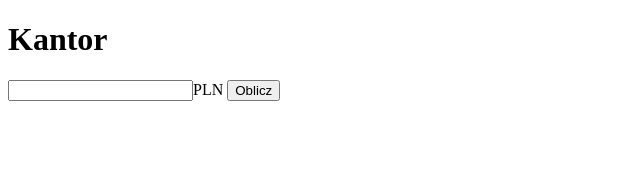
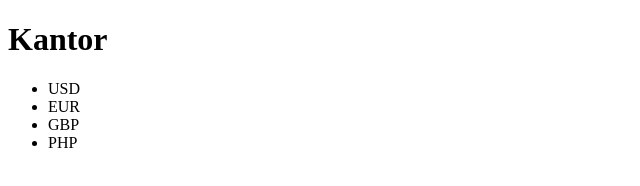
Before and after one commit to SoftwareDevelopmentAcademy/FrontEnd2GUP, a plain HTML site: page kantor/index.html in a window 1280 px wide. Shown: the whole page, without its empty margins (0-640 px from the left). Drawn offline with nearby package versions, Linux system fonts and the light colour scheme.

Commit message:
old kantor

```diff
--- a/kantor/index.html
+++ b/kantor/index.html
@@ -3,12 +3,13 @@
     <head>
         <meta charset="utf-8">
         <title>Kantor</title>
+        <script src="https://code.jquery.com/jquery-3.2.1.min.js"></script>
     </head>
     <body>
         <h1>Kantor</h1>
-        <input type="text" id="amount">PLN
-        <button id="count">Oblicz</button>
-        <span id="result"></span>
+        <ul class="items">
+
+        </ul>
         <script src="./js/app.js"></script>
     </body>
 </html>
--- a/kantor/js/app.js
+++ b/kantor/js/app.js
@@ -1,11 +1,20 @@
-console.log('test');
+var exchange = [
+    { currency: "USD", value: 3.65 },
+    { currency: "EUR", value: 4.15 },
+    { currency: "GBP", value: 4.70 },
+    { currency: "PHP", value: 0.65 }
+];
 
-// poieranie wartosci z inputa
-var amount = document.getElementById('amount');
-var btn = document.getElementById('count');
+var ul = $('ul.items');
 
-btn.addEventListener('click', function() {
-    var res = document.getElementById('result');
-    res.innerHTML = "Kwota w USD to: " + (parseFloat(amount.value) / 3.65).toFixed(2);
-    //console.log(amount.value);
+for(var item of exchange) {
+    //console.log(item.currency);
+    $('<li/>')
+        .html(item.currency)
+        .data('rate', item.value)
+        .appendTo(ul);
+}
+
+$('li').on('click', function() {
+   alert($(this).data('rate'));
 });
```
